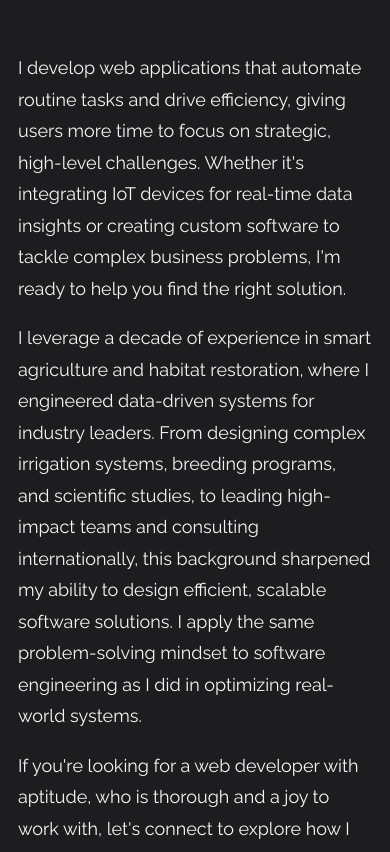
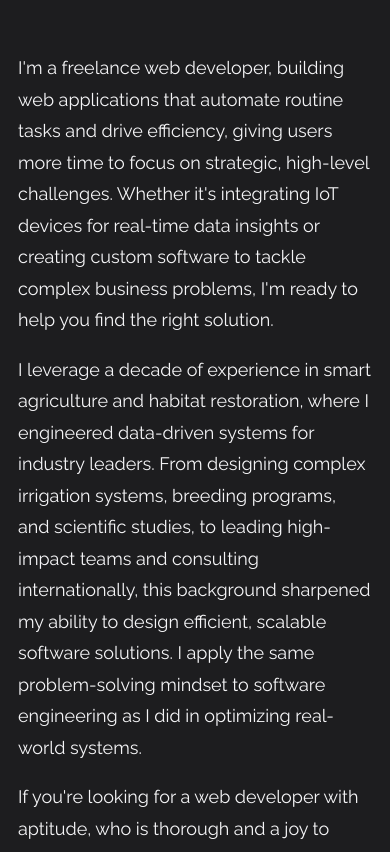
Before and after one commit to cody-barker/portfolio-site-v2, a React app: page / in a window 390 px wide. Shown: the part 1959-2811 px from the top of the page. Built offline with nearby package versions, Linux system fonts and the light colour scheme.

Commit message:
update about me

```diff
--- a/src/Components/About.js
+++ b/src/Components/About.js
@@ -11,12 +11,12 @@ function About() {
           />
           <div className="about__texts">
             <p className="about__text">
-              I develop web applications that automate routine tasks and drive
-              efficiency, giving users more time to focus on strategic,
-              high-level challenges. Whether it's integrating IoT devices for
-              real-time data insights or creating custom software to tackle
-              complex business problems, I'm ready to help you find the right
-              solution.
+              I'm a freelance web developer, building web applications that
+              automate routine tasks and drive efficiency, giving users more
+              time to focus on strategic, high-level challenges. Whether it's
+              integrating IoT devices for real-time data insights or creating
+              custom software to tackle complex business problems, I'm ready to
+              help you find the right solution.
             </p>
             <p className="about__text">
               I leverage a decade of experience in smart agriculture and habitat
--- a/src/Styles/App.css
+++ b/src/Styles/App.css
@@ -309,3 +309,11 @@ body {
     align-items: flex-start;
   }
 }
+
+@media (max-width: 1000px) {
+  .about__content {
+    flex-direction: column;
+    justify-content: center;
+    align-items: CENTER;
+  }
+}
```
